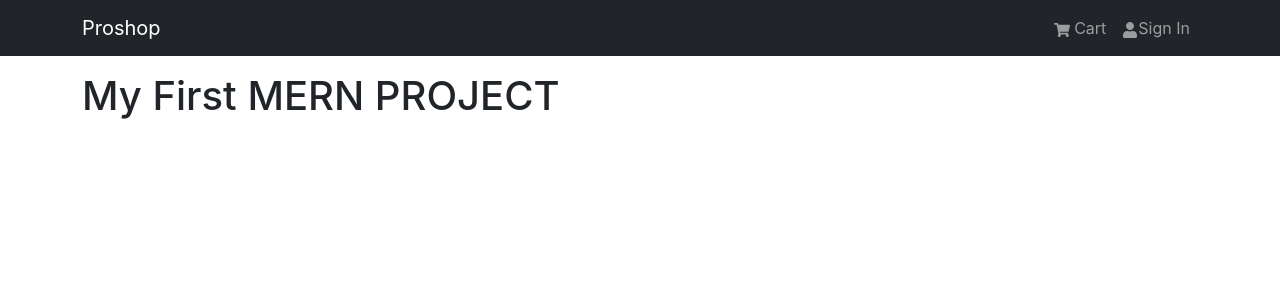
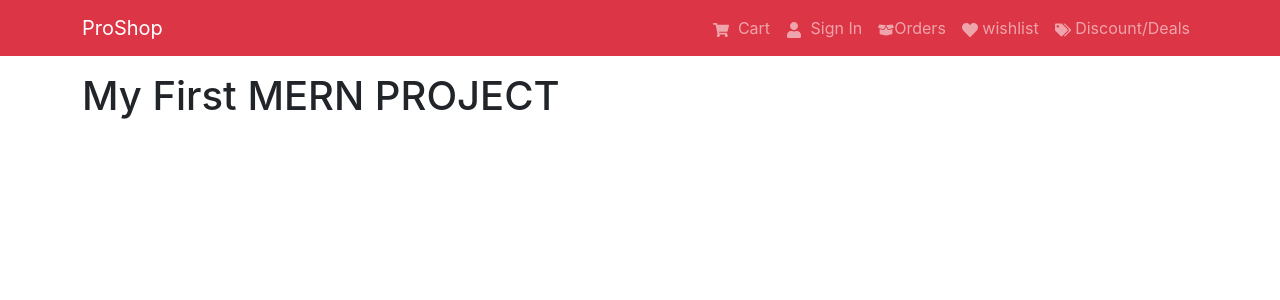
Before and after one commit to Ayonokoji18/Proshop-website, a React (Create React App) app in the folder frontend/: page / in a window 1280 px wide. Shown: the top 300 px of the page. Built offline with nearby package versions, Linux system fonts and the light colour scheme.

Commit message:
today update

```diff
--- a/frontend/src/components/header.js
+++ b/frontend/src/components/header.js
@@ -1,21 +1,36 @@
 import { Navbar, Nav, Container } from "react-bootstrap";
-import { FaShoppingCart, FaUser } from "react-icons/fa";
+import {
+  FaShoppingCart,
+  FaUser,
+  FaBoxOpen,
+  FaTags,
+  FaHeart,
+} from "react-icons/fa";
 
 function Header() {
   return (
     <header>
-      <Navbar bg="dark" variant="dark" expand="lg" collapseOnSelect>
+      <Navbar bg="danger" variant="dark" expand="lg" collapseOnSelect>
         <Container>
-          <Navbar.Brand href="/"> Proshop</Navbar.Brand>
+          <Navbar.Brand href="/"> ProShop</Navbar.Brand>
           <Navbar.Toggle aria-controls="basic-navbar-nav" />
           <Navbar.Collapse id="basic-navbar-nav">
             <Nav className="ms-auto">
               <Nav.Link href="/cart">
-                <FaShoppingCart /> Cart
+                <FaShoppingCart className="me-1" /> Cart
               </Nav.Link>
-              <Nav.Link href="/Login">
-                <FaUser />
-                Sign In
+              <Nav.Link href="/login">
+                <FaUser className="me-1" /> Sign In
+              </Nav.Link>
+              <Nav.Link href="/order">
+                <FaBoxOpen />
+                Orders
+              </Nav.Link>
+              <Nav.Link href="/wishlist">
+                <FaHeart /> wishlist
+              </Nav.Link>
+              <Nav.Link href="/discount">
+                <FaTags /> Discount/Deals
               </Nav.Link>
             </Nav>
           </Navbar.Collapse>
```
